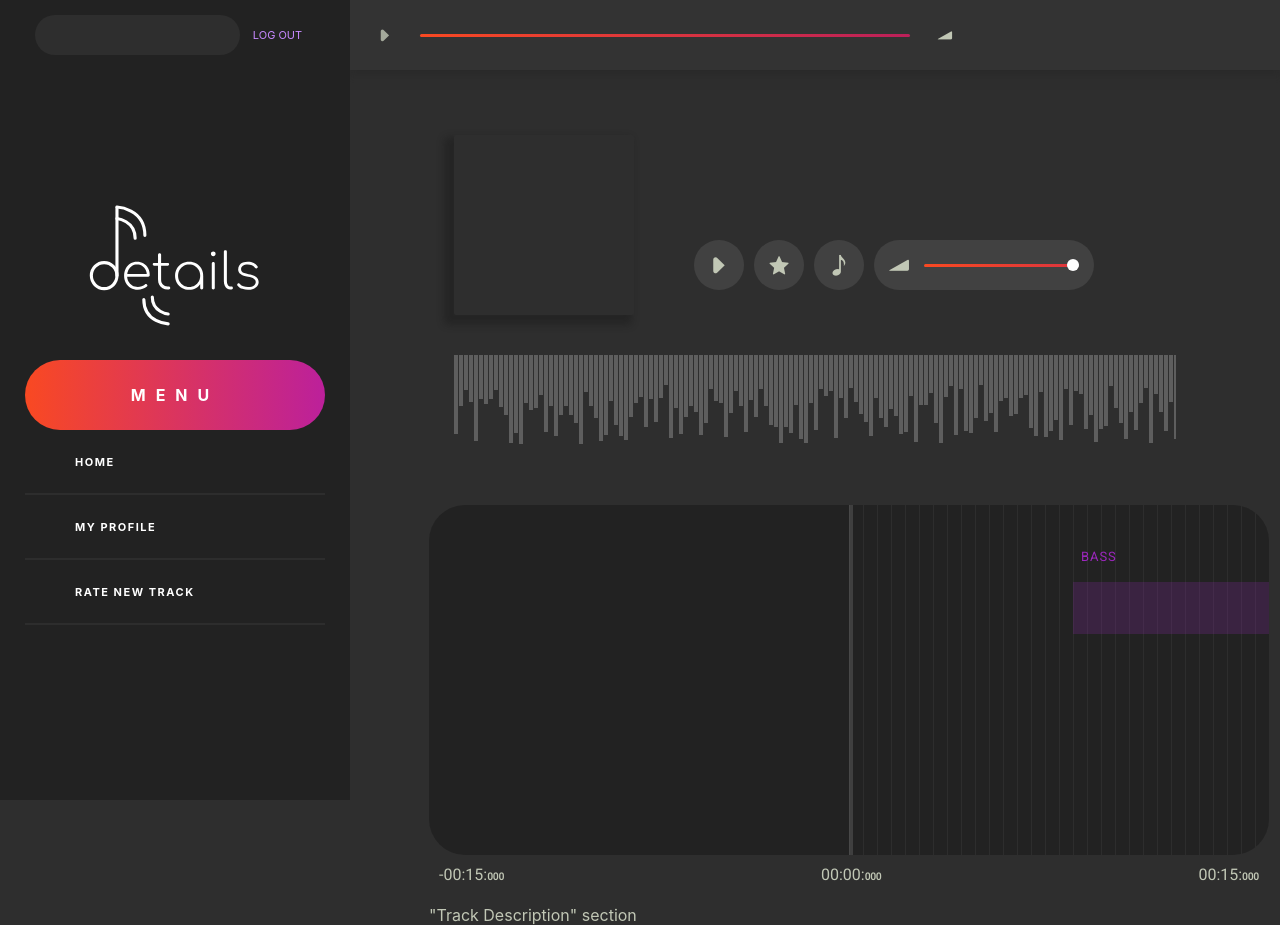
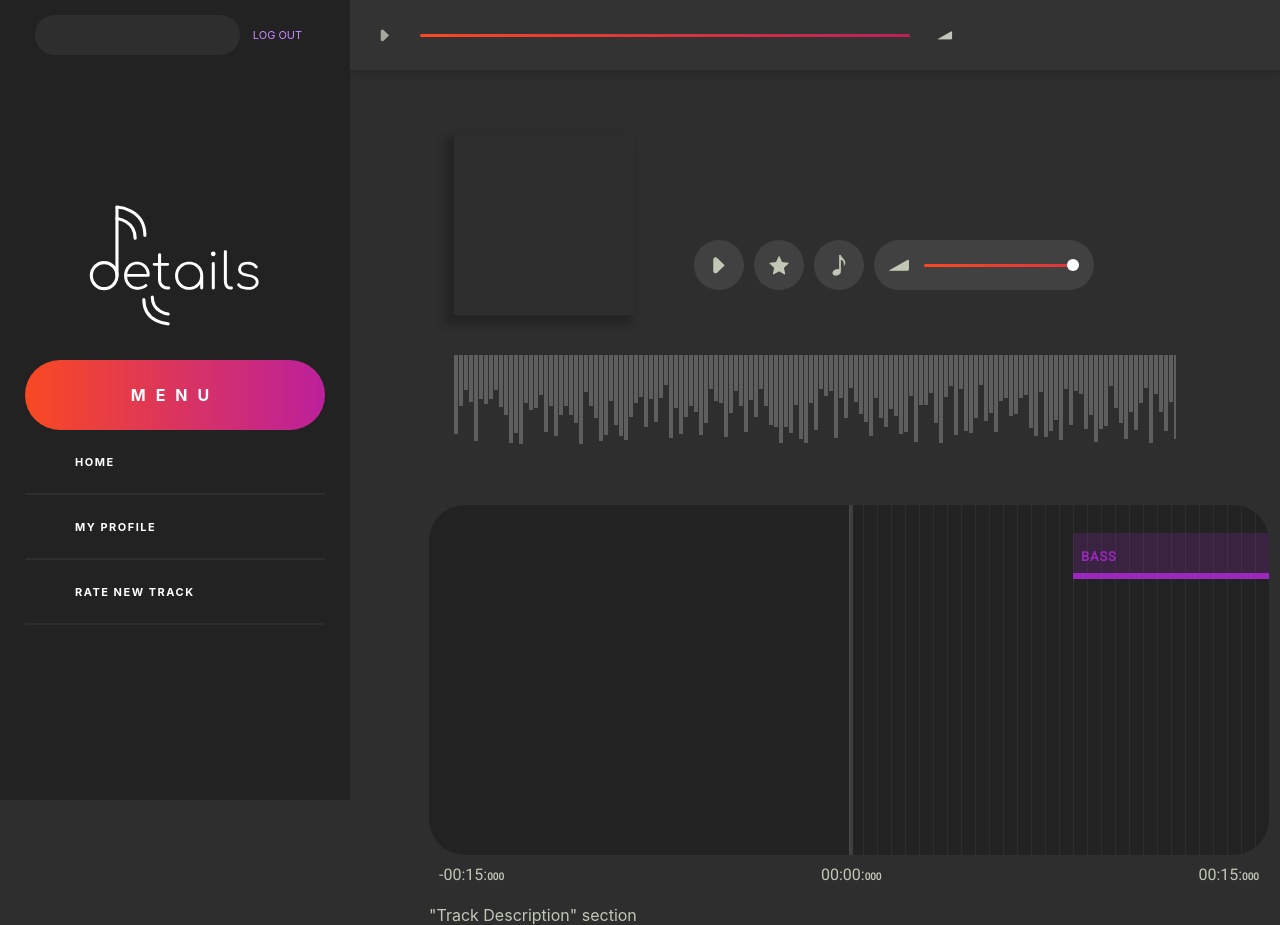
Before and after one commit to musical-details/details-app, a React (Create React App) app: page /track/567463899 in a window 1280 px wide. Built offline with nearby package versions, Linux system fonts and the light colour scheme; no server answers.

Commit message:
[FEAT] Slide MomentName

```diff
--- a/src/components/entities/timeline-moment/TimeLineMoment.scss
+++ b/src/components/entities/timeline-moment/TimeLineMoment.scss
@@ -5,13 +5,14 @@
   display: flex;
   flex-direction: row;
   justify-content: flex-start;
-  padding: 5px 0px;
+  padding: 8px 0px;
 }
 
 .moment-container {
   width: 100%;
   height: 100%;
   position: relative;
+  box-sizing: border-box;
 }
 
 .moment-name-container {
@@ -29,7 +30,7 @@
   left: 8px;
   transform: translate(0, -50%);
   font-family: Roboto;
-  font-weight: 500;
+  font-weight: 600;
   text-align: left;
   font-size: 13px;
   letter-spacing: 0.9px;
@@ -50,6 +51,7 @@
   width: 100%;
   height: 100%;
   box-sizing: border-box;
+  top: 0;
 
   &.highlight {
     opacity: 0.5;
@@ -61,3 +63,10 @@
   opacity: 0.55;
   cursor: pointer;
 }
+
+.moment-bottom-stripe {
+  position: absolute;
+  bottom: 0;
+  height: 6px;
+  width: 100%;
+}
--- a/src/components/entities/timeline-moment/TimelineMoment.tsx
+++ b/src/components/entities/timeline-moment/TimelineMoment.tsx
@@ -31,13 +31,8 @@ class TimelineMoment extends React.Component<TimelineMomentProps> {
     top: `${this.props.timelineSection * 20}%`
   };
 
-  momentContainerStyle: CSS.Properties = {
-
-  }
-
   momentBackgroundStyle: CSS.Properties = {
     backgroundColor: this.props.color ,
-    borderBottom: `6px solid ${this.props.color}`
   }
 
   getMomentBackgroundClass = (): string => {
@@ -53,16 +48,23 @@ class TimelineMoment extends React.Component<TimelineMomentProps> {
     : "moment-name slide";
   }
 
+  getMomentNameStyle = (): CSS.Properties => {
+    return this.props.currentTime >= this.props.start / 1000 &&
+    this.props.currentTime <= this.props.end / 1000
+    ? {color: this.props.color }
+    : {color: this.props.color };
+  }
+
   render() {
-
     return (
       <div className="moment-wrapper" style={this.momentWrapperStyleNormal}>
-        <div className="moment-container" style={this.momentContainerStyle}>
+        <div className="moment-container">
         <div className="moment-name-container" style={{ color: this.props.color }}>
-              <div className={this.getMomentNameClass()}>{this.props.name}</div>
-              </div>
+          <div className={this.getMomentNameClass()}>{this.props.name}</div>
+        </div>
           <div className={this.getMomentBackgroundClass()} style={this.momentBackgroundStyle}>
             </div>
+            <div className="moment-bottom-stripe" style={{backgroundColor: this.props.color}}></div>
         </div>
       </div>
     );
```
